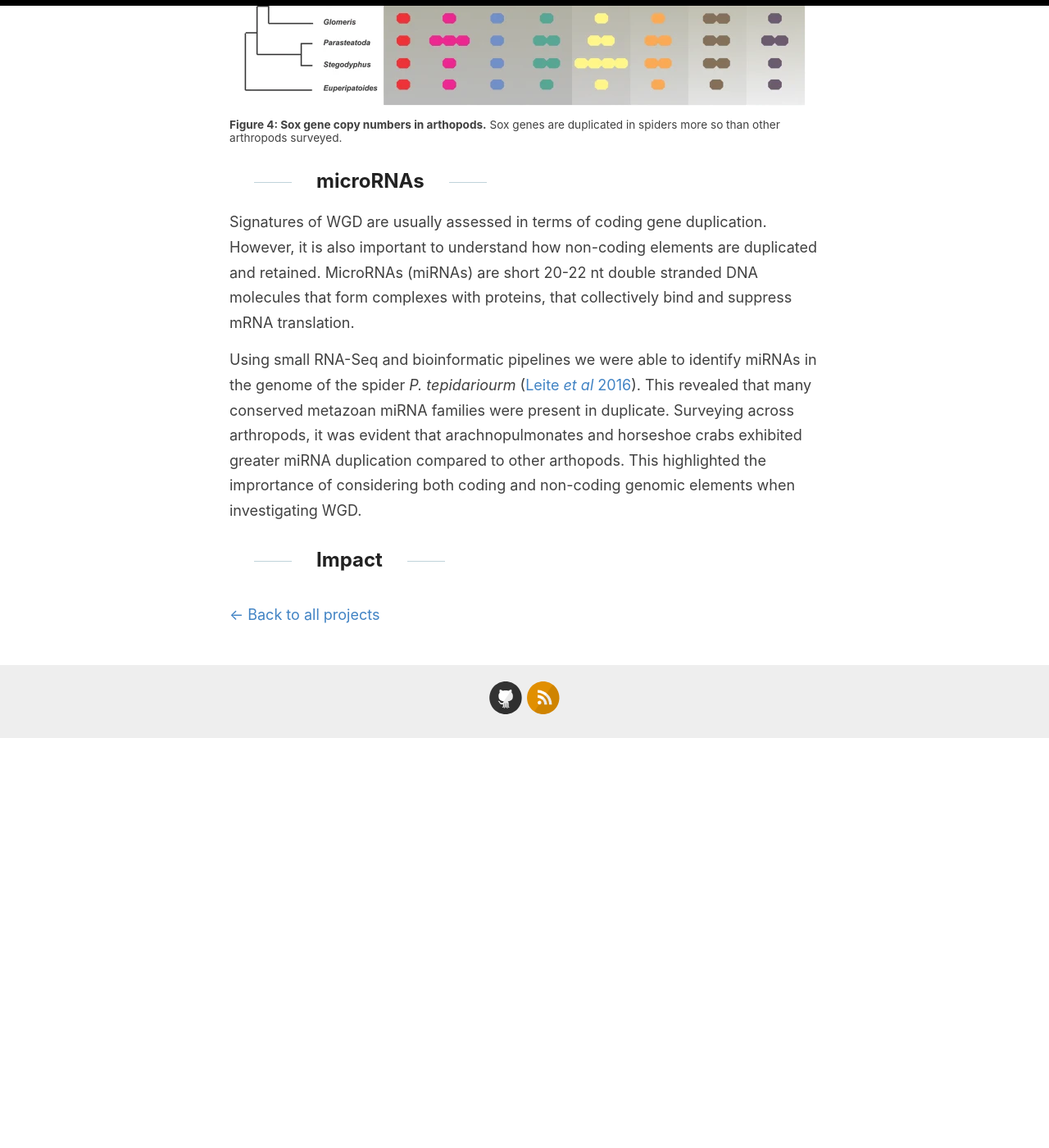
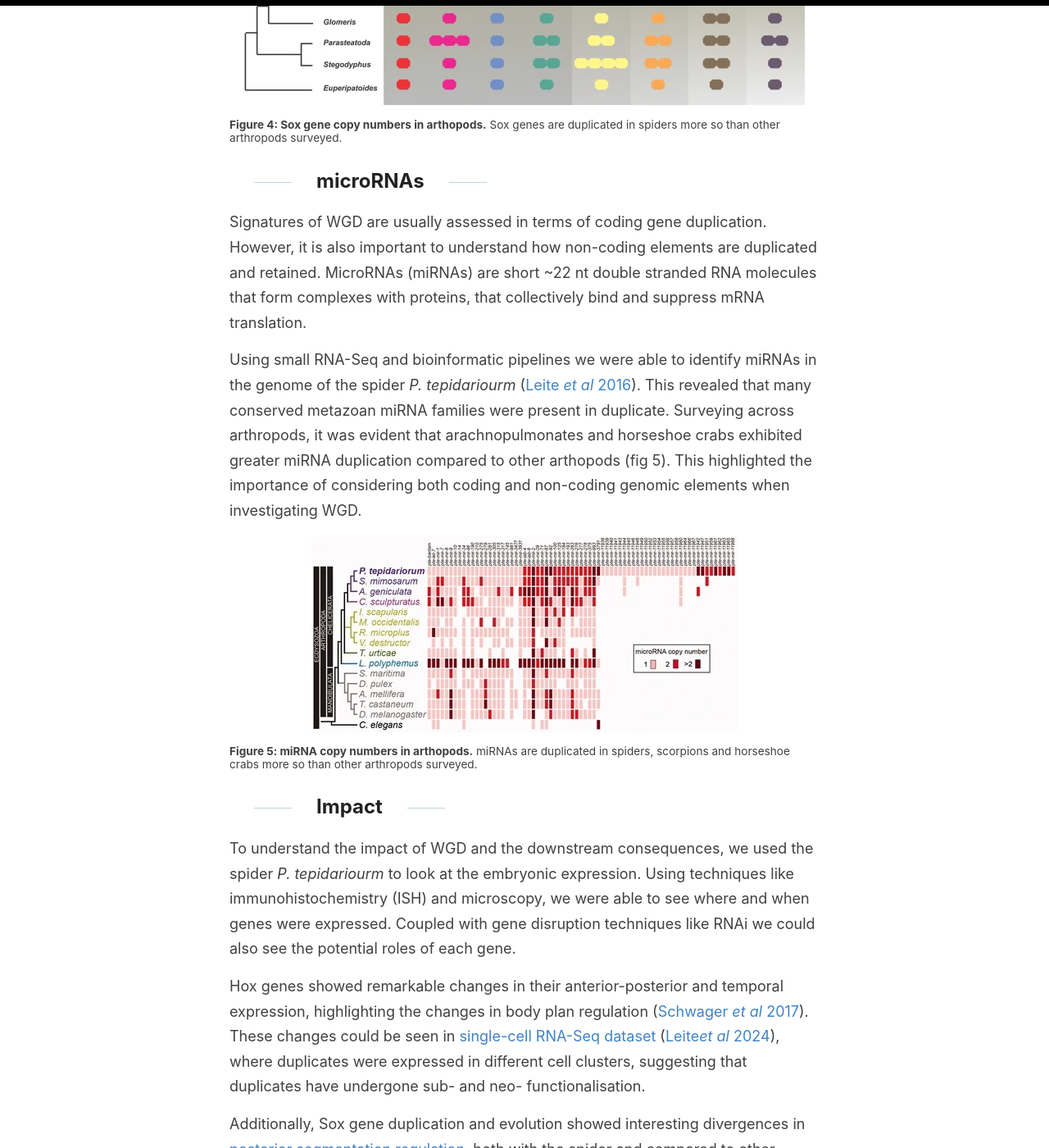
Before and after one commit to djleite/djleite.github.io, a Jekyll site: the page built from _posts/2025-05-08-spider-wgd.md, in a window 1280 px wide and 1400 px high, scrolled down 3336 px. Shown: the whole window at 82% size. Built offline with Jekyll 4.4.1, drawn with Linux system fonts in a browser that asks for light colours; our own code applies the rules of GitHub Pages for plain Markdown files; before the commit the page ends 4237 px from its top, so only the background shows below that; some of the changed text lies outside the part shown.

Commit message:
post spider wgd

```diff
--- a/_posts/2025-05-08-spider-wgd.md
+++ b/_posts/2025-05-08-spider-wgd.md
@@ -36,8 +36,16 @@ Sox genes, like homeobox genes, are important transcription factors that instruc
 <p style="text-align:left; font-size: 0.85rem; line-height: 1.2;"><b>Figure 4: Sox gene copy numbers in arthopods.</b> Sox genes are duplicated in spiders more so than other arthropods surveyed.</p>
 
 ## microRNAs
-Signatures of WGD are usually assessed in terms of coding gene duplication. However, it is also important to understand how non-coding elements are duplicated and retained. MicroRNAs (miRNAs) are short 20-22 nt double stranded DNA molecules that form complexes with proteins, that collectively bind and suppress mRNA translation.
+Signatures of WGD are usually assessed in terms of coding gene duplication. However, it is also important to understand how non-coding elements are duplicated and retained. MicroRNAs (miRNAs) are short ~22 nt double stranded RNA molecules that form complexes with proteins, that collectively bind and suppress mRNA translation.
 
-Using small RNA-Seq and bioinformatic pipelines we were able to identify miRNAs in the genome of the spider <i>P. tepidariourm</i> (<a href="https://academic.oup.com/gbe/article/8/7/2133/2466064" target="_blank" rel="noopener noreferrer">Leite <i>et al</i> 2016</a>). This revealed that many conserved metazoan miRNA families were present in duplicate. Surveying across arthropods, it was evident that arachnopulmonates and horseshoe crabs exhibited greater miRNA duplication compared to other arthopods. This highlighted the imprortance of considering both coding and non-coding genomic elements when investigating WGD.
+Using small RNA-Seq and bioinformatic pipelines we were able to identify miRNAs in the genome of the spider <i>P. tepidariourm</i> (<a href="https://academic.oup.com/gbe/article/8/7/2133/2466064" target="_blank" rel="noopener noreferrer">Leite <i>et al</i> 2016</a>). This revealed that many conserved metazoan miRNA families were present in duplicate. Surveying across arthropods, it was evident that arachnopulmonates and horseshoe crabs exhibited greater miRNA duplication compared to other arthopods (fig 5). This highlighted the importance of considering both coding and non-coding genomic elements when investigating WGD.
+
+![microRNAs in arthopods](/images/spider-mirna.webp)
+<p style="text-align:left; font-size: 0.85rem; line-height: 1.2;"><b>Figure 5: miRNA copy numbers in arthopods.</b> miRNAs are duplicated in spiders, scorpions and horseshoe crabs more so than other arthropods surveyed.</p>
 
 ## Impact
+To understand the impact of WGD and the downstream consequences, we used the spider <i>P. tepidariourm</i> to look at the embryonic expression. Using techniques like immunohistochemistry (ISH) and microscopy, we were able to see where and when genes were expressed. Coupled with gene disruption techniques like RNAi we could also see the potential roles of each gene.
+
+Hox genes showed remarkable changes in their anterior-posterior and temporal expression, highlighting the changes in body plan regulation (<a href="https://bmcbiol.biomedcentral.com/articles/10.1186/s12915-017-0399-x" target="_blank" rel="noopener noreferrer">Schwager <i>et al</i> 2017</a>). These changes could be seen in [single-cell RNA-Seq dataset](/_posts/2025-05-07-spider-single-cell.md) (<a href="https://evodevojournal.biomedcentral.com/articles/10.1186/s13227-024-00224-4" target="_blank" rel="noopener noreferrer">Leite<i>et al</i> 2024</a>), where duplicates were expressed in different cell clusters, suggesting that duplicates have undergone sub- and neo- functionalisation.
+
+Additionally, Sox gene duplication and evolution showed interesting divergences in [posterior segmentation regulation](/_posts/2025-05-01-spider-segmentation.md), both with the spider and compared to other arthopods (<a href="https://elifesciences.org/articles/37567" target="_blank" rel="noopener noreferrer">Paese <i>et al</i> 2018a</a>; <a href="https://bmcecolevol.biomedcentral.com/articles/10.1186/s12862-018-1337-4" target="_blank" rel="noopener noreferrer">Paese <i>et al</i> 2018b</a>).
```
Also changed, not shown: images/spider-mirna.webp (added).
